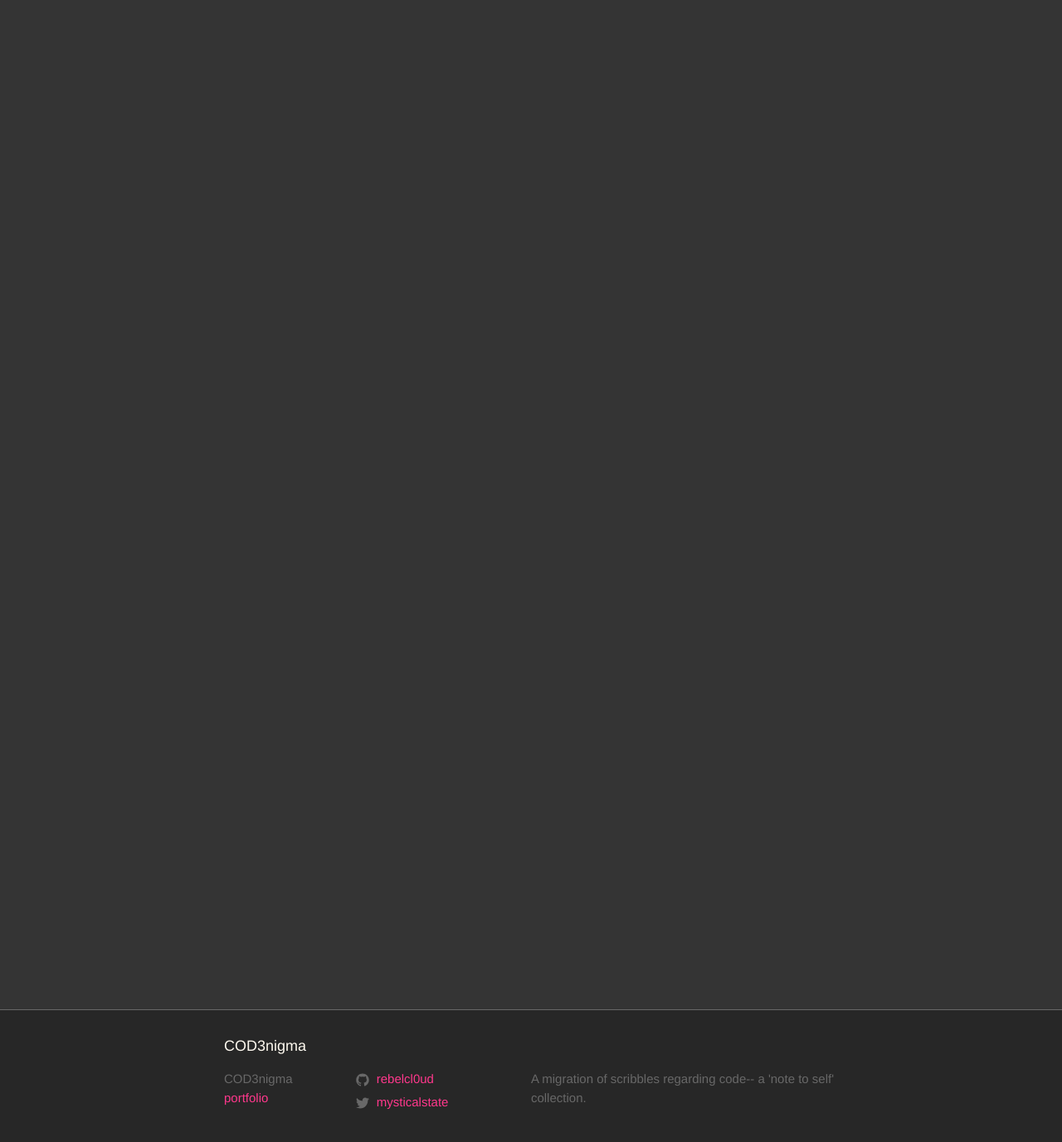
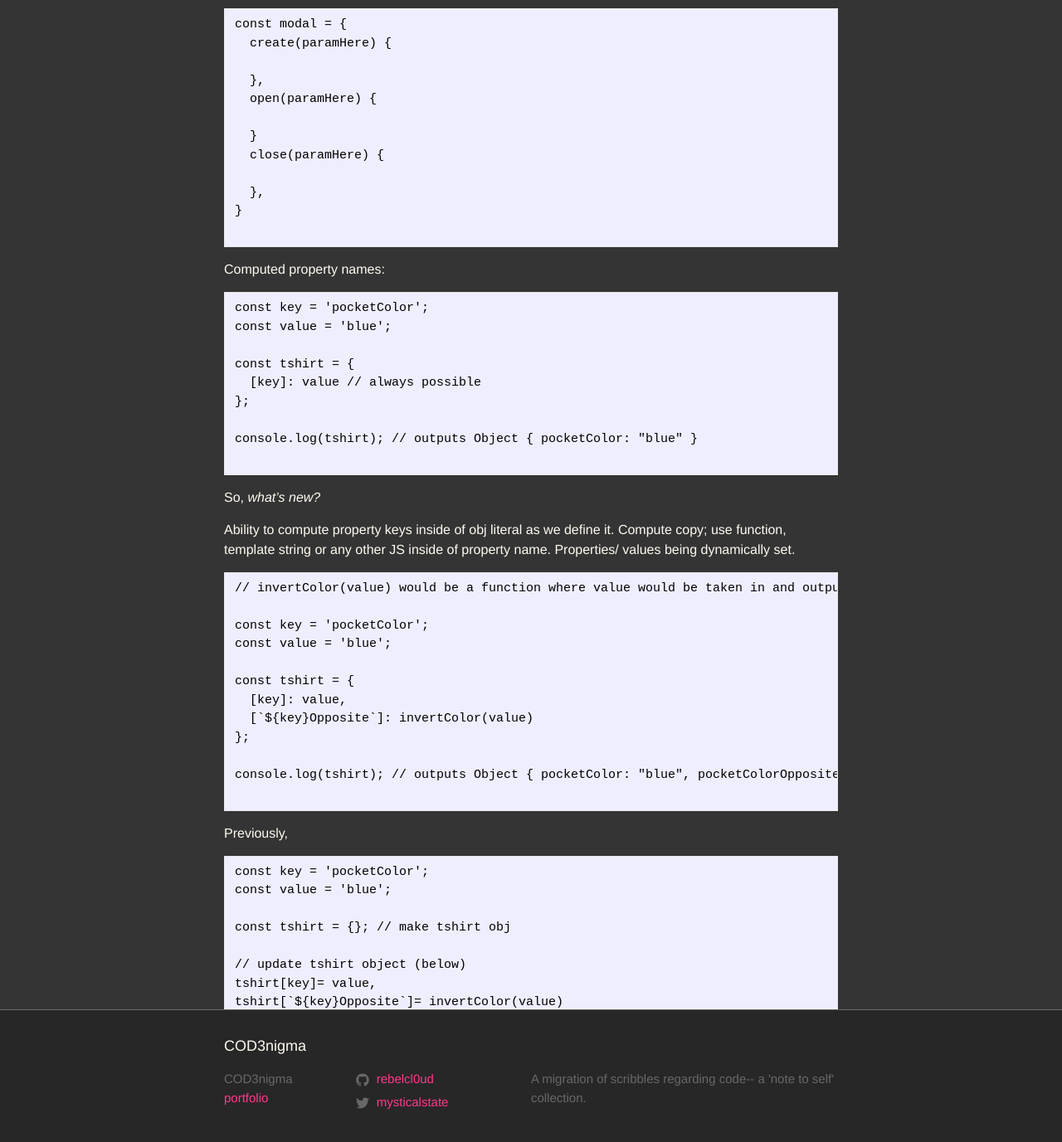
Before and after one commit to rebelcl0ud/blog, a Jekyll site: the page built from _posts/2018-04-02-[28]-es6-status-II.markdown, in a window 1280 px wide and 1400 px high, scrolled down 23410 px. Shown: the top 1377 px of the window at 83% size. Built offline with Jekyll 4.4.1, drawn with Linux system fonts in a browser that asks for light colours; some of the changed text lies outside the part shown.

Commit message:
added obj literal upgrades examples

````diff
--- a/_posts/2018-04-02-[28]-es6-status-II.markdown
+++ b/_posts/2018-04-02-[28]-es6-status-II.markdown
@@ -990,3 +990,156 @@ console.log(pilot, copilot, passengers); // outputs Han Chewie Array(3) [ "Luke"
 ```
 
 NOTE: Don't forget to take out the ...rest when copy/pasting into console.log *>_<*
+
+
+### object literal upgrades
+
+If property name and variable setting it to are the same, they don't need to be written twice:
+```
+const name = 'enigma';
+const age = 12;
+const breed = 'lab mix';
+
+// this
+const dog = {
+  name: name,
+  age: age,
+  breed: breed
+};
+
+// same as this
+const dog = {
+  name,
+  age,
+  breed
+};
+
+console.log(dog);
+
+```
+
+Method definitions:
+
+Instead of this...
+```
+const modal = {
+  create: function() {
+
+  },
+  open: function() {
+
+  }
+  close: function() {
+
+  },
+}
+
+```
+
+able to shorthand to this...
+```
+const modal = {
+  create() {
+
+  },
+  open() {
+
+  }
+  close() {
+
+  },
+}
+
+```
+
+use with params...
+```
+const modal = {
+  create(paramHere) {
+
+  },
+  open(paramHere) {
+
+  }
+  close(paramHere) {
+
+  },
+}
+
+```
+
+Computed property names:
+```
+const key = 'pocketColor';
+const value = 'blue';
+
+const tshirt = {
+  [key]: value // always possible
+};
+
+console.log(tshirt); // outputs Object { pocketColor: "blue" }
+
+```
+
+So, *what's new?*
+
+Ability to compute property keys inside of obj literal as we define it. Compute copy; use function, template string or any other JS inside of property name. Properties/ values being dynamically set.
+
+```
+// invertColor(value) would be a function where value would be taken in and output opposite color
+
+const key = 'pocketColor';
+const value = 'blue';
+
+const tshirt = {
+  [key]: value,
+  [`${key}Opposite`]: invertColor(value)
+};
+
+console.log(tshirt); // outputs Object { pocketColor: "blue", pocketColorOpposite: "yellow" }
+
+```
+
+Previously,
+```
+const key = 'pocketColor';
+const value = 'blue';
+
+const tshirt = {}; // make tshirt obj
+
+// update tshirt object (below)
+tshirt[key]= value,
+tshirt[`${key}Opposite`]= invertColor(value)
+
+console.log(tshirt); // outputs Object { pocketColor: "blue", pocketColorOpposite: "yellow" }
+
+```
+
+APIs and their sometimes janky data example:
+```
+const keys = ['size', 'color', 'weight'];
+const values = ['med', 'black', 100];
+
+const shirt = {
+	[keys[0]]
+}
+
+```
+
+^computed property type name, but another option is something like the following
+```
+const keys = ['size', 'color', 'weight'];
+const values = ['med', 'black', 100];
+
+const shirt = {
+  [keys.shift()]: values.shift(),
+  [keys.shift()]: values.shift(),
+  [keys.shift()]: values.shift(),
+}
+
+console.log(shirt); // outputs Object { size: "med", color: "black", weight: 100 } O_O
+
+```
+Essentially, snagging each key, value as it goes through.
+
+This seems a little odd to me as I'm repeating code. Doing some sort of looping would seem to make more sense, maybe. Maybe there's more to this... Presently, I don't see it, but I'm a n00b so... I def need to come back to this.
````
